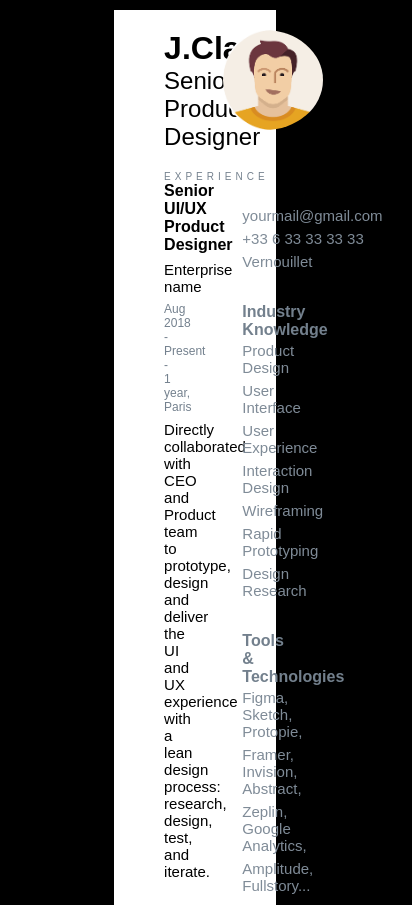
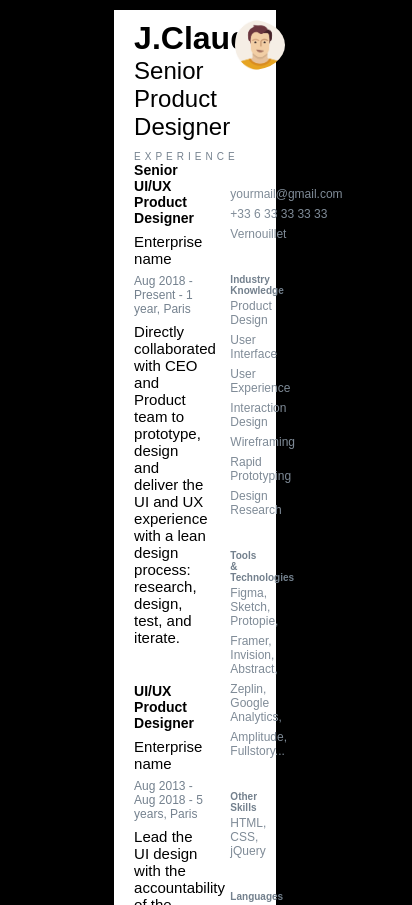
Before and after one commit to iradudemo/demo, a plain HTML site: page index.html in a window 390 px wide. Shown: the top 905 px of the page, 412 px wide, since content can reach past the window. Drawn offline with Linux system fonts and the light colour scheme.

Commit message:
write cv

```diff
--- a/css/style.css
+++ b/css/style.css
@@ -98,7 +98,83 @@ body {
   flex-direction: column;
   padding: 3px;
   top: 200px;
-  width: 30%;
+  width: 200px;
   color: #7f8b97;
   padding-left: 1em;
 }
+
+@media (max-width: 680px) {
+  .container .title {
+    display: flex;
+    position: sticky;
+    top: 0;
+    padding: 10px 20px;
+  }
+  .main-content .left-side {
+    font-weight: 500;
+    width: 70%;
+    padding: 0 20px;
+  }
+
+  .title .left-side {
+    display: flex;
+    width: 70%;
+    flex-direction: column;
+    justify-content: flex-start;
+  }
+  .right-side img {
+    display: flex;
+    position: relative;
+    height: 50px;
+    padding-left: 1em;
+  }
+
+  .title-description h3 {
+    font-size: 14px;
+    font-weight: 600;
+  }
+  .title-description > p,
+  .body-description > p {
+    font-size: 15px;
+    padding: 7px 0;
+  }
+  .body-description {
+    padding-bottom: 30px;
+  }
+  .main-content .right {
+    display: flex;
+    font-size: 10px;
+    flex-direction: column;
+    padding: 3px;
+    top: 200px;
+    width: 40px;
+    color: #7f8b97;
+  }
+  .right div > p {
+    font-size: 6px;
+  }
+
+  .right div > h2 {
+    color: #73808d;
+    font-size: 10px;
+  }
+}
+@media (max-width: 800px) {
+  .container .title {
+    display: flex;
+    position: sticky;
+    top: 0;
+    padding: 10px 20px;
+  }
+  .main-content .left-side {
+    font-weight: 500;
+    width: 70%;
+    padding: 0 20px;
+  }
+  .main-content .right {
+    padding-right: 10px;
+  }
+  .right div > p {
+    font-size: 12px;
+  }
+}
```
